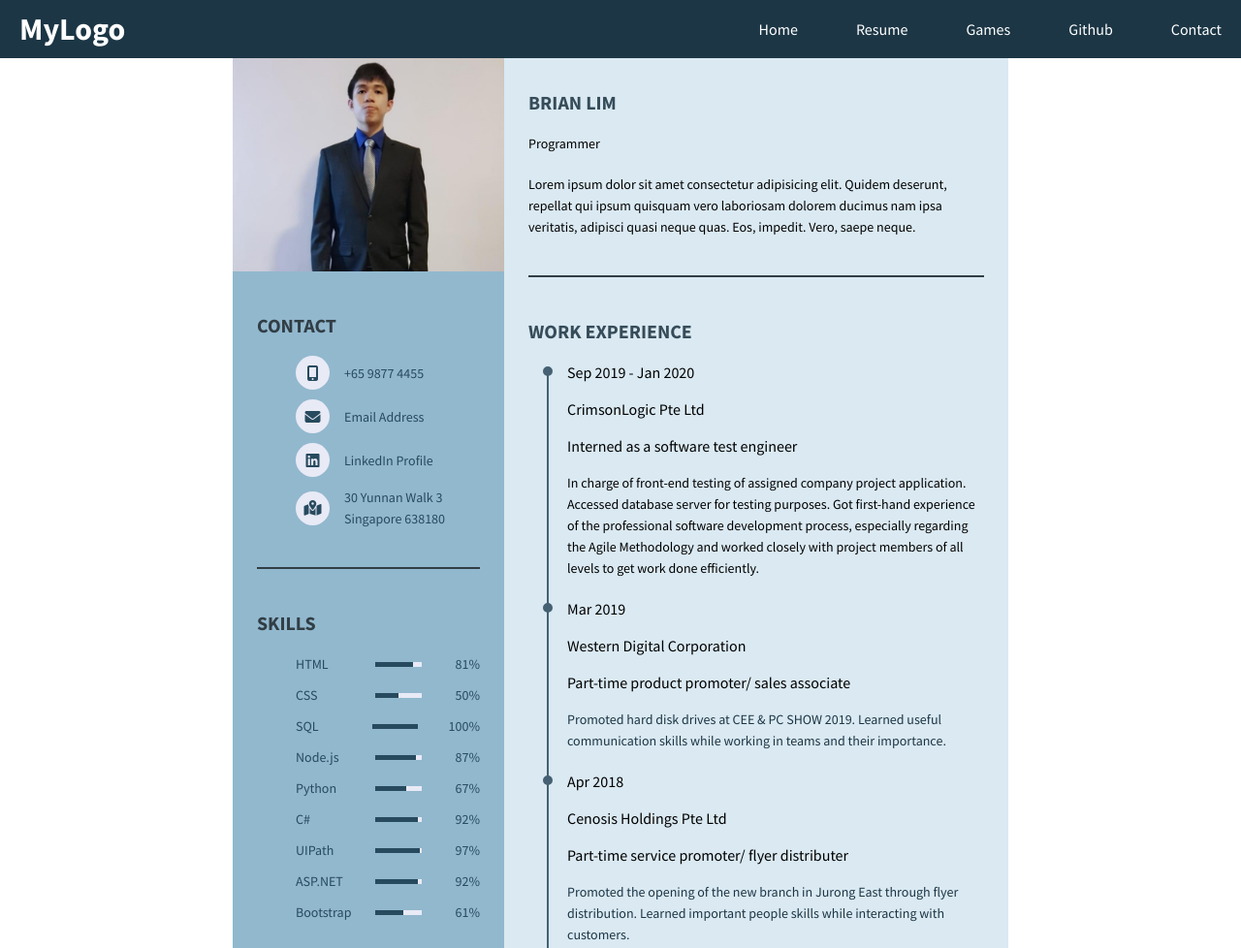
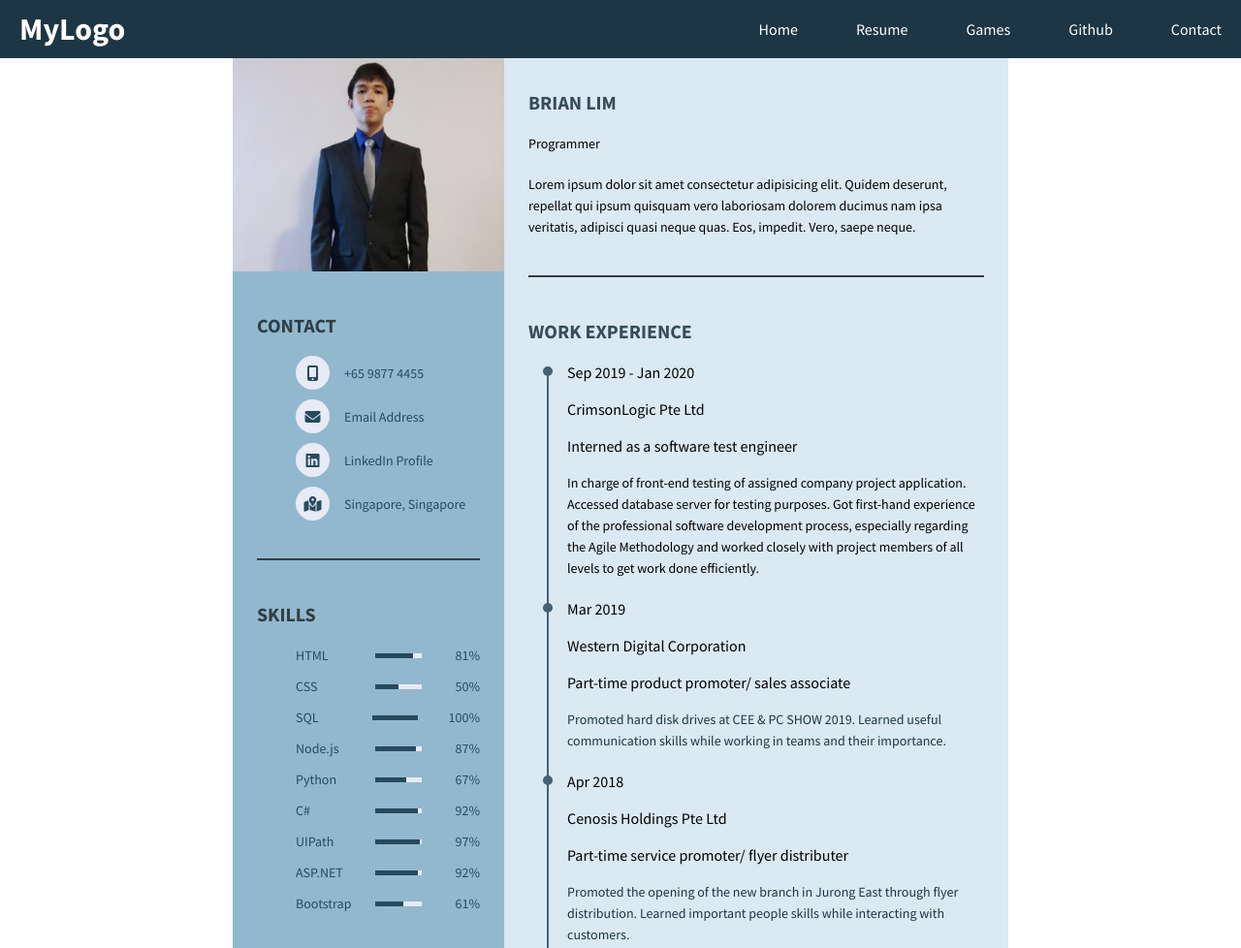
Before and after one commit to Liseon617/My-Website, a website: page resume.html in a window 1280 px wide. Shown: the top 978 px of the page at 97% size. Drawn offline with Linux system fonts and the light colour scheme.

Commit message:
changed address

```diff
--- a/resume.html
+++ b/resume.html
@@ -70,7 +70,7 @@
                                 <i class="fas fa-map-marked-alt" aria-hidden="true"></i>
                             </div>
                             <div class="data">
-                                30 Yunnan Walk 3 <br> Singapore 638180
+                                <a href="https://goo.gl/maps/5nWceYkByMzAw6aMA">Singapore, Singapore</a>
                             </div>
                         </li>
                     </ul>
```
